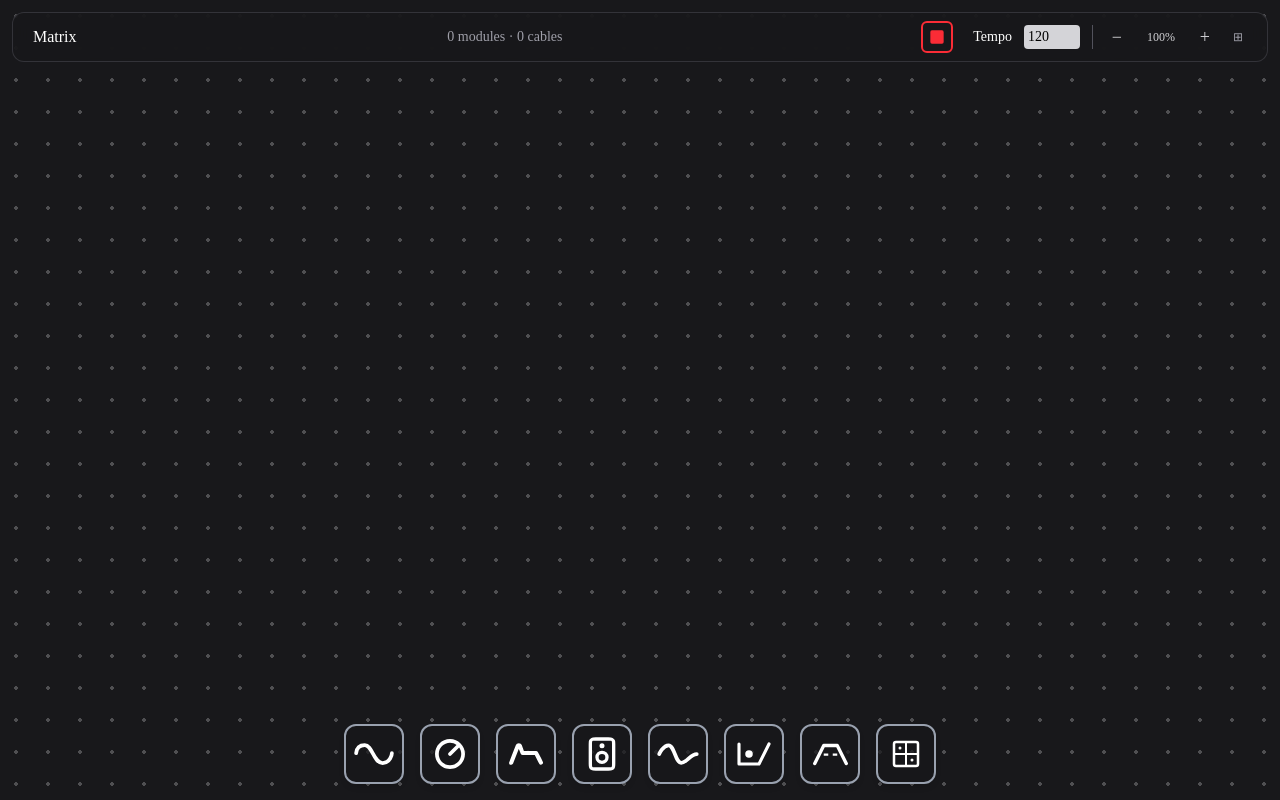
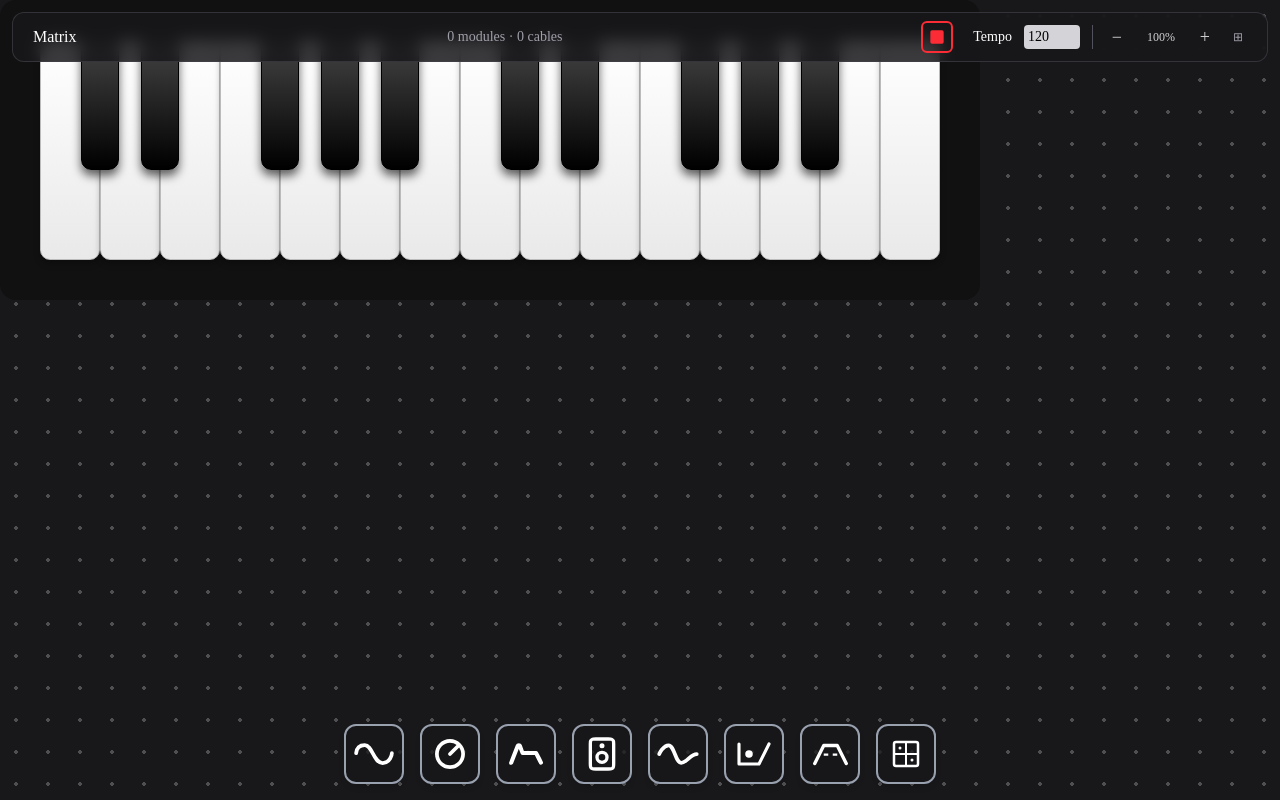
Before and after one commit to gnxrlyqf/modular, a React (Vite) app in the folder synthesizer/: page / in a window 1280 px wide. Built offline with nearby package versions, Linux system fonts and the light colour scheme; a web font is replaced by a local one.

Commit message:
keyboard wip added

```diff
--- /dev/null
+++ b/synthesizer/src/Modules/Keyboard.tsx
@@ -0,0 +1,240 @@
+import styled from "styled-components";
+import { useEffect, useMemo, useRef, useState } from "react";
+
+type KeyType = "white" | "black";
+
+interface PianoKeyData {
+  note: string;
+  type: KeyType;
+  left?: number;
+}
+
+interface KeyProps {
+  keyType: KeyType;
+  isActive: boolean;
+  left?: number;
+  onPress: () => void;
+  onRelease: () => void;
+}
+
+const WHITE_KEY_WIDTH = 60;
+const BLACK_KEY_WIDTH = 38;
+const OCTAVES = 2;
+
+const WHITE_PATTERN = ["C", "D", "E", "F", "G", "A", "B"];
+
+const BLACK_PATTERN = [
+  { note: "C#", after: 0 },
+  { note: "D#", after: 1 },
+  { note: "F#", after: 3 },
+  { note: "G#", after: 4 },
+  { note: "A#", after: 5 },
+];
+
+const NOTE_TO_SEMITONE: Record<string, number> = {
+  C: 0, "C#": 1, D: 2, "D#": 3, E: 4, F: 5,
+  "F#": 6, G: 7, "G#": 8, A: 9, "A#": 10, B: 11,
+};
+
+const KeyboardWrapper = styled.div`
+  padding: 40px;
+  background: #111;
+  border-radius: 16px;
+  width: fit-content;
+  overflow-x: auto;
+`;
+
+const KeyboardBed = styled.div`
+  position: relative;
+  display: flex;
+  height: 220px;
+`;
+
+const StyledKey = styled.div<{ $keyType: KeyType; $isActive: boolean; $left?: number;}>`
+  position: ${(p) => (p.$keyType === "black" ? "absolute" : "relative")};
+
+  ${(p) => p.$keyType === "black" && `
+    left: ${p.$left}px;
+    top: 0;
+    z-index: 10;
+    overflow: hidden;
+  `}
+
+  width: ${(p) => p.$keyType === "black" ? `${BLACK_KEY_WIDTH}px` : `${WHITE_KEY_WIDTH}px`};
+  height: ${(p) => p.$keyType === "black" ? "130px" : "220px"};
+
+  border-radius: 0 0 10px 10px;
+  cursor: pointer;
+  user-select: none;
+
+  background: ${(p) =>
+    p.$keyType === "black"
+      ? "linear-gradient(to bottom, #444 0%, #000 100%)"
+      : "linear-gradient(to bottom, #ffffff 0%, #e9e9e9 100%)"};
+
+  border: 1px solid ${(p) => (p.$keyType === "black" ? "#000" : "#bbb")};
+
+  box-shadow: ${(p) =>
+    p.$isActive
+      ? "inset 0 4px 10px rgba(0,0,0,0.6)"
+      : p.$keyType === "black"
+      ? "0 6px 10px rgba(0,0,0,0.6)"
+      : "0 4px 6px rgba(0,0,0,0.25)"};
+
+  transform: ${(p) => {
+    if (!p.$isActive) return "translateY(0)";
+    return p.$keyType === "black"
+      ? "translateY(2px) scaleY(0.985)"
+      : "translateY(3px)";
+  }};
+
+  transform-origin: top center;
+
+  transition:
+    transform 0.04s ease,
+    box-shadow 0.04s ease;
+
+  &:hover { filter: brightness(1.05); }
+`;
+
+function Key({ keyType, isActive, left, onPress, onRelease }: KeyProps) {
+  return (
+    <StyledKey
+      $keyType={keyType}
+      $isActive={isActive}
+      $left={left}
+      onMouseDown={onPress}
+      onMouseUp={onRelease}
+      onMouseLeave={onRelease}
+      onTouchStart={(e) => { e.preventDefault(); onPress(); }}
+      onTouchEnd={onRelease}
+    />
+  );
+}
+
+export default function Keyboard() {
+  const [activeNotes, setActiveNotes] = useState<Record<string, boolean>>({});
+  const audioCtx = useRef<AudioContext | null>(null);
+  const oscillators = useRef<Record<string, OscillatorNode>>({});
+  const gains = useRef<Record<string, GainNode>>({});
+
+  const keys = useMemo(() => {
+    const arr: PianoKeyData[] = [];
+
+    for (let octave = 0; octave < OCTAVES; octave++) {
+      const whiteOffset = octave * 7;
+
+      WHITE_PATTERN.forEach((note) => {
+        arr.push({
+          note: `${note}${octave + 2}`,
+          type: "white",
+        });
+      });
+
+      BLACK_PATTERN.forEach((b) => {
+        arr.push({
+          note: `${b.note}${octave + 2}`,
+          type: "black",
+          left: (whiteOffset + b.after + 1) * WHITE_KEY_WIDTH - BLACK_KEY_WIDTH / 2,
+        });
+      });
+    }
+
+    arr.push({ note: `C${OCTAVES + 2}`, type: "white" });
+
+    return arr;
+  }, []);
+
+  const getFrequency = (noteName: string) => {
+    const note = noteName.slice(0, -1);
+    const octave = parseInt(noteName.slice(-1));
+    const semitones = octave * 12 + NOTE_TO_SEMITONE[note];
+    return 440 * Math.pow(2, (semitones - 69) / 12);
+  };
+
+  const initAudio = async () => {
+    if (!audioCtx.current)
+      audioCtx.current = new AudioContext();
+
+    if (audioCtx.current.state === "suspended")
+      await audioCtx.current.resume();
+  };
+
+  const handleNoteDown = async (noteId: string) => {
+    if (oscillators.current[noteId]) return;
+
+    await initAudio();
+
+    if (!audioCtx.current) return;
+
+    const now = audioCtx.current.currentTime;
+
+    setActiveNotes((prev) => ({ ...prev, [noteId]: true }));
+
+    const osc = audioCtx.current.createOscillator();
+    const gain = audioCtx.current.createGain();
+
+    osc.type = "triangle";
+    osc.frequency.setValueAtTime(getFrequency(noteId), now);
+
+    gain.gain.setValueAtTime(0, now);
+    gain.gain.linearRampToValueAtTime(0.25, now + 0.02);
+
+    osc.connect(gain);
+    gain.connect(audioCtx.current.destination);
+
+    osc.start();
+
+    oscillators.current[noteId] = osc;
+    gains.current[noteId] = gain;
+  };
+
+  const handleNoteUp = (noteId: string) => {
+    const osc = oscillators.current[noteId];
+    const gain = gains.current[noteId];
+
+    if (!osc || !gain || !audioCtx.current) return;
+
+    setActiveNotes((prev) => ({ ...prev, [noteId]: false }));
+
+    const now = audioCtx.current.currentTime;
+
+    gain.gain.cancelScheduledValues(now);
+    gain.gain.setValueAtTime(gain.gain.value, now);
+    gain.gain.exponentialRampToValueAtTime(0.0001, now + 0.08);
+
+    osc.stop(now + 0.08);
+
+    delete oscillators.current[noteId];
+    delete gains.current[noteId];
+  };
+
+  useEffect(() => {
+    return () => {
+      Object.values(oscillators.current).forEach((osc) => {
+        try {
+          osc.stop();
+        } catch {}
+      });
+
+      audioCtx.current?.close();
+    };
+  }, []);
+
+  return (
+    <KeyboardWrapper>
+      <KeyboardBed>
+        {keys.map((key) => (
+          <Key
+            key={key.note}
+            keyType={key.type}
+            left={key.left}
+            isActive={!!activeNotes[key.note]}
+            onPress={() => handleNoteDown(key.note)}
+            onRelease={() => handleNoteUp(key.note)}
+          />
+        ))}
+      </KeyboardBed>
+    </KeyboardWrapper>
+  );
+}
--- a/synthesizer/src/Scene/Scene.tsx
+++ b/synthesizer/src/Scene/Scene.tsx
@@ -13,6 +13,7 @@ import Context from "../Audio/Context";
 import {RenderModules, parseModules} from "../Modules/Modules";
 import { authFetch } from "../api";
 import { useViewport } from "../Viewport/useViewport";
+import Keyboard from "../Modules/Keyboard";
 // import ViewportDebug from "../Viewport/ViewportDebug";
 
 const audioContext = new Context([], []);
@@ -315,6 +316,8 @@ function Scene() {
         className="absolute inset-0 z-10 pointer-events-auto"
         style={{ transformOrigin: "0 0" }}
       >
+          <Keyboard/>
+
         <RenderModules
           modules={modules}
           cameraLive={cameraLive}
@@ -362,7 +365,6 @@ function Scene() {
           <div className="text-sm text-zinc-400">
             {modules.length} modules · {cables.length} cables
           </div>
-
           {/* Right: audio + tempo + zoom */}
           <div className="flex items-center gap-3">
             {/* Audio toggle */}
@@ -427,7 +429,6 @@ function Scene() {
           </div>
         </header>
       </section>
-
       {/* Matrix overlay */}
       <div className="absolute z-30 inset-y-20">
         <ul className="flex"></ul>
```
